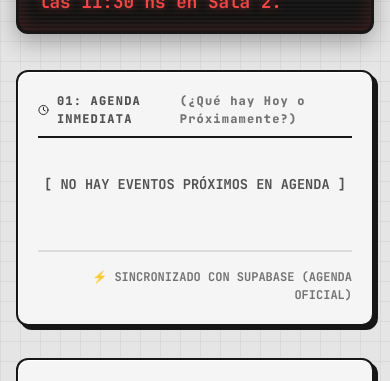
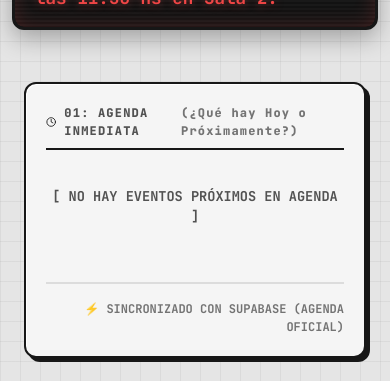
Before and after one commit to LautaroAruta/internohcd, a React (Vite) app: page / in a window 390 px wide. Shown: the part 379-760 px from the top of the page. Built offline with nearby package versions, Linux system fonts and the light colour scheme; no server answers; the database is empty.

Commit message:
fix(mobile): forzar flex-direction column y resetear min-widths en vertical con machetazo limpio de emergencia

```diff
--- a/src/index.css
+++ b/src/index.css
@@ -677,3 +677,59 @@ body {
     transform: none !important;
   }
 }
+
+/* ==========================================
+   RESET DE EMERGENCIA PARA CELULARES VERTICALES
+   ========================================== */
+@media screen and (max-width: 768px) {
+
+  /* Forzamos a que el cuerpo y el contenedor principal ocupen SOLO el ancho del celu */
+  html, body {
+    width: 100% !important;
+    max-width: 100vw !important;
+    min-width: 0 !important;
+    overflow-x: hidden !important;
+    margin: 0 !important;
+    padding: 0 !important;
+  }
+
+  #root, #app {
+    width: 100% !important;
+    max-width: 100vw !important;
+    min-width: 0 !important;
+    overflow-x: hidden !important;
+    display: flex !important;
+    flex-direction: column !important;
+  }
+
+  main, .app-main-container, .main-dashboard-container, .dashboard {
+    width: 100% !important;
+    max-width: 100vw !important;
+    min-width: 0 !important;
+    overflow-x: hidden !important;
+    display: flex !important;
+    flex-direction: column !important;
+    padding: 16px 12px !important; /* Margen para que no toque los bordes físicos */
+    box-sizing: border-box !important;
+  }
+
+  /* Buscamos cualquier fila (Flex o Grid) y la obligamos a apilarse en vertical */
+  .flex-row, .grid, [class*="grid-cols-"], .row, .hardware-grid, .tactical-grid, div[style*="display: grid"] {
+    display: flex !important;
+    flex-direction: column !important;
+    width: 100% !important;
+    min-width: 0 !important;
+    gap: 16px !important;
+    box-sizing: border-box !important;
+  }
+
+  /* Obligamos a todas las tarjetas, componentes, agenda y botones a ocupar todo el ancho */
+  .hardware-unit, .btn-mechanical, .agenda-section, .documentos-section, card, .card {
+    width: 100% !important;
+    max-width: 100% !important;
+    min-width: 0 !important;
+    margin-left: 0 !important;
+    margin-right: 0 !important;
+    box-sizing: border-box !important;
+  }
+}
```
